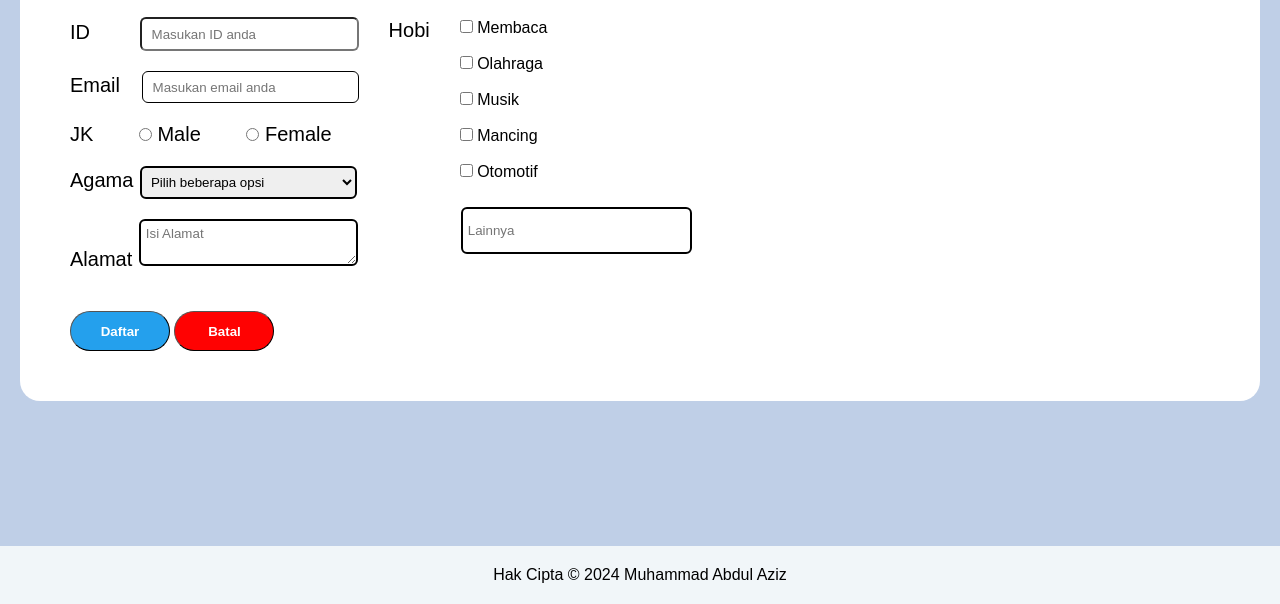
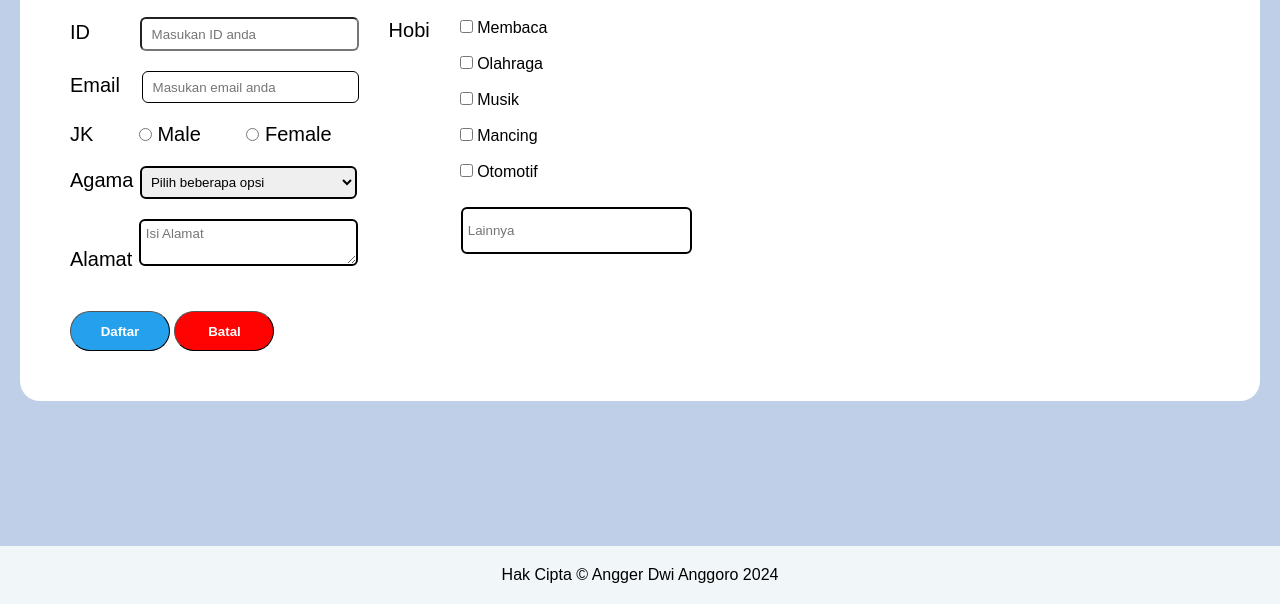
Before and after one commit to gyurkuish/dwp1_anggerdwianggoro_21104026_SE06A, a plain HTML site: page register.html in a window 1280 px wide. Shown: the part 196-800 px from the top of the page. Drawn offline with Linux system fonts and the light colour scheme.

Commit message:
Update register.html

```diff
--- a/register.html
+++ b/register.html
@@ -115,7 +115,7 @@
   <!-- footer -->
   <footer>
     <div class="footer-content">
-      <p>Hak Cipta &copy; 2024 Muhammad Abdul Aziz</p>
+      <p>Hak Cipta &copy; Angger Dwi Anggoro 2024</p>
     </div>
   </footer>
 
```
